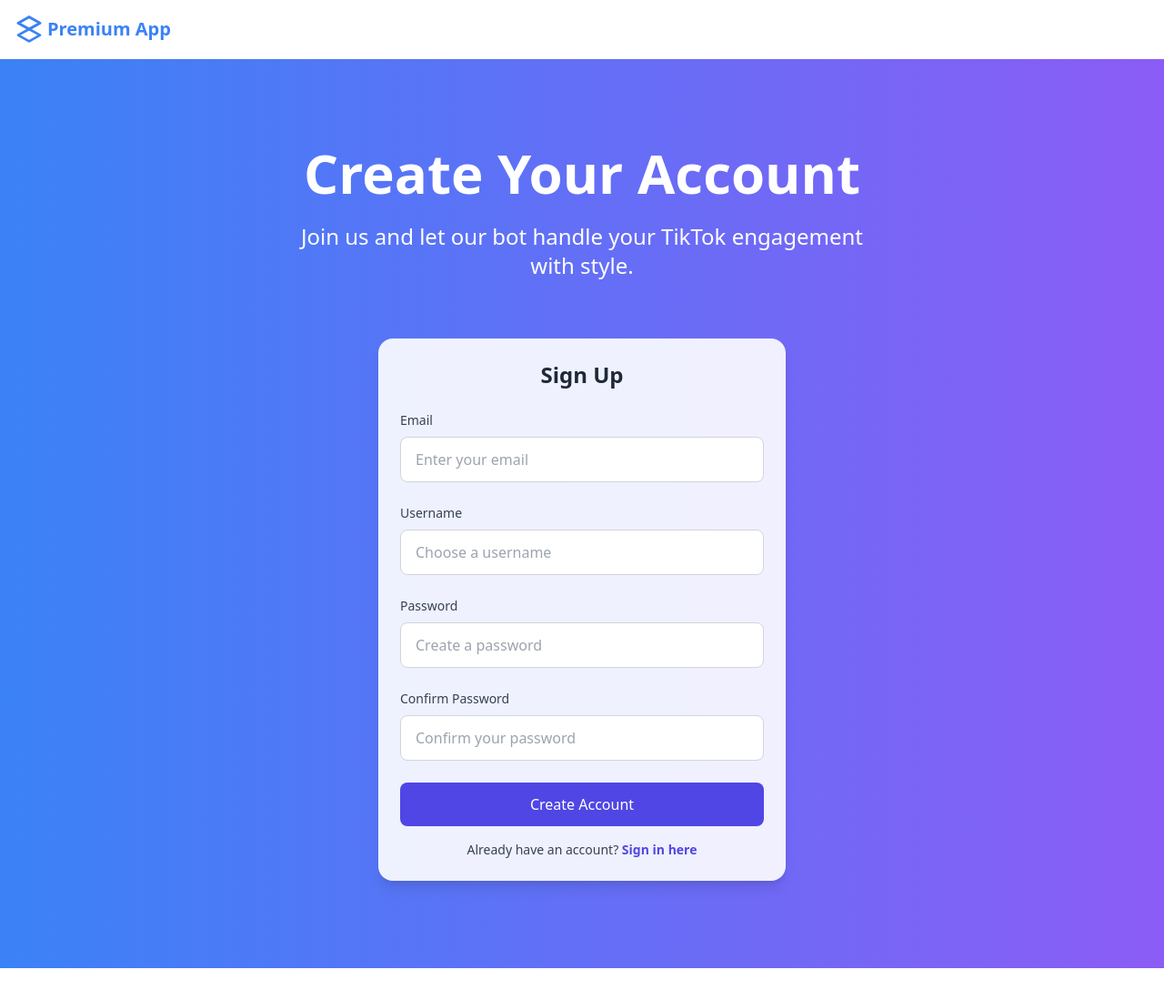
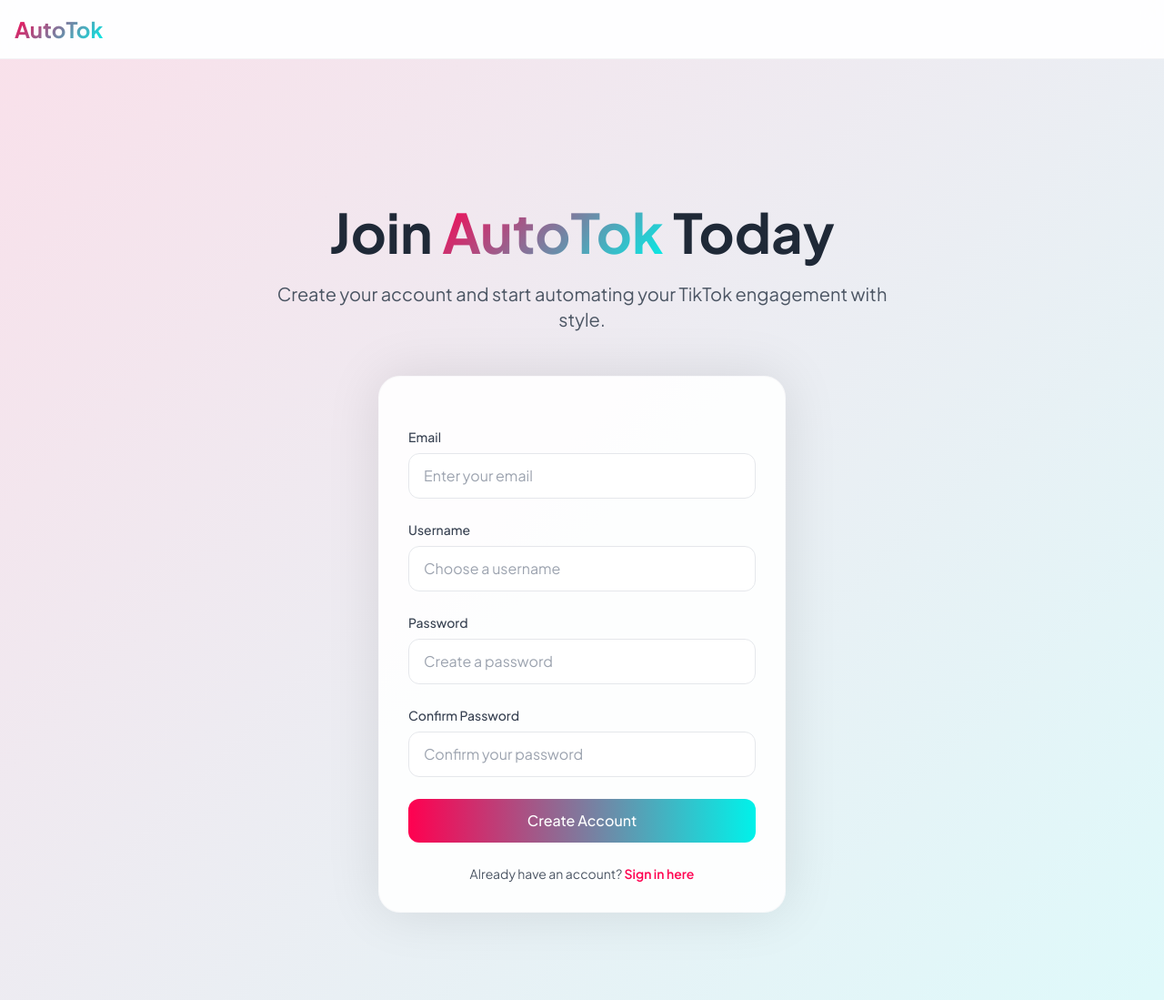
Before and after one commit to ZachRC/tttp1, a Django app: page /register/ in a window 1280 px wide. Shown: the whole page at 91% size. Before the commit the page ends 1064 px from the top, so only its background shows below. Run offline with Django 4.2, Linux system fonts and the light colour scheme; some libraries are stand-ins or nearby versions.

Commit message:
first commit

```diff
--- a/templates/main/register.html
+++ b/templates/main/register.html
@@ -3,85 +3,129 @@
 <head>
   <meta charset="UTF-8">
   <meta name="viewport" content="width=device-width, initial-scale=1.0">
-  <title>Register - Premium App</title>
-  <!-- Tailwind CSS -->
+  <title>Register - AutoTok</title>
   <script src="https://cdn.tailwindcss.com"></script>
+  <link rel="stylesheet" href="https://cdnjs.cloudflare.com/ajax/libs/font-awesome/6.4.0/css/all.min.css">
+  <script>
+    tailwind.config = {
+      theme: {
+        extend: {
+          colors: {
+            primary: '#FF0050',
+            secondary: '#00f2ea',
+            light: '#f8fafc',
+            accent: '#818cf8'
+          }
+        }
+      }
+    }
+  </script>
+  <style>
+    @import url('https://fonts.googleapis.com/css2?family=Plus+Jakarta+Sans:wght@300;400;500;600;700&display=swap');
+    body {
+      font-family: 'Plus Jakarta Sans', sans-serif;
+    }
+    .gradient-text {
+      background: linear-gradient(135deg, #FF0050, #00f2ea);
+      -webkit-background-clip: text;
+      -webkit-text-fill-color: transparent;
+    }
+    .gradient-bg {
+      background: linear-gradient(135deg, rgba(255,0,80,0.1), rgba(0,242,234,0.1));
+    }
+    .card-shadow {
+      box-shadow: 0 0 60px rgba(0,0,0,0.1);
+    }
+    .glass-effect {
+      backdrop-filter: blur(10px);
+      background: rgba(255, 255, 255, 0.7);
+    }
+    @keyframes fadeInUp {
+      from {
+        opacity: 0;
+        transform: translateY(20px);
+      }
+      to {
+        opacity: 1;
+        transform: translateY(0);
+      }
+    }
+    .animate-hero {
+      opacity: 0;
+      animation: fadeInUp 0.8s ease-out forwards;
+    }
+    .animate-hero-delay-1 {
+      opacity: 0;
+      animation: fadeInUp 0.8s ease-out 0.2s forwards;
+    }
+  </style>
 </head>
-<body class="text-gray-800">
+<body class="bg-light text-gray-800 overflow-x-hidden">
   <!-- Navigation -->
-  <nav class="bg-white border-b border-gray-100 fixed w-full z-10 top-0 left-0">
+  <nav class="sticky top-0 left-0 w-full z-50 bg-white/80 backdrop-blur-md border-b border-gray-100">
     <div class="max-w-7xl mx-auto px-4">
       <div class="flex items-center justify-between h-16">
-        <!-- Logo -->
         <div class="flex-shrink-0">
-          <a href="/" class="flex items-center text-blue-500 font-bold text-xl">
-            <!-- Example Logo Icon -->
-            <svg class="w-8 h-8 mr-1" fill="none" stroke="currentColor" stroke-width="2"
-                 viewBox="0 0 24 24" stroke-linecap="round" stroke-linejoin="round"
-                 aria-hidden="true">
-              <path d="M12 2l9 5-9 5-9-5 9-5z" />
-              <path d="M12 22l9-5-9-5-9 5 9 5z" />
-              <path d="M12 12l9-5-9-5-9 5 9 5z" />
-            </svg>
-            Premium App
+          <a href="/" class="flex items-center">
+            <span class="text-2xl font-bold gradient-text">AutoTok</span>
           </a>
         </div>
-        <!-- Optional mobile toggles here -->
       </div>
     </div>
   </nav>
 
-  <!-- Hero Section -->
-  <section class="pt-24 sm:pt-32 lg:pt-40 pb-12 sm:pb-16 lg:pb-24 px-4 gradient-bg overflow-hidden bg-gradient-to-r from-blue-500 to-violet-500 min-h-screen">
-    <div class="max-w-7xl mx-auto flex flex-col items-center text-center text-white">
-      <h1 class="text-4xl sm:text-5xl lg:text-6xl font-bold leading-tight mb-6">
-        Create Your Account
+  <!-- Register Section -->
+  <section class="pt-24 sm:pt-32 lg:pt-40 pb-12 sm:pb-16 lg:pb-24 px-4 gradient-bg min-h-screen">
+    <div class="max-w-7xl mx-auto flex flex-col items-center">
+      <div class="text-center mb-12 animate-hero">
+        <h1 class="text-4xl sm:text-5xl lg:text-6xl font-bold mb-6">
+          Join <span class="gradient-text">AutoTok</span> Today
         </h1>
-      <p class="text-lg sm:text-xl lg:text-2xl leading-relaxed max-w-2xl mb-8">
-        Join us and let our bot handle your TikTok engagement with style.
+        <p class="text-lg sm:text-xl text-gray-600 max-w-2xl mx-auto">
+          Create your account and start automating your TikTok engagement with style.
         </p>
       </div>
 
-    <!-- Registration Form Section -->
-    <div class="max-w-md mx-auto mt-8 p-6 bg-white bg-opacity-90 rounded-2xl shadow-lg">
-      <h2 class="text-2xl font-bold mb-4 text-center text-gray-800">
-        Sign Up
-      </h2>
+      <!-- Register Form -->
+      <div class="w-full max-w-md animate-hero-delay-1">
+        <div class="bg-white/90 backdrop-blur-md rounded-3xl p-8 card-shadow border border-gray-100/50">
           <form method="post" class="space-y-6">
             {% csrf_token %}
             <div>
               <label class="block text-sm font-medium mb-2 text-gray-700">Email</label>
               <input type="email" name="email" required
-                 class="w-full px-4 py-3 rounded-lg border border-gray-300 focus:border-indigo-500 focus:outline-none"
+                     class="w-full px-4 py-3 rounded-xl border border-gray-200 focus:border-primary focus:ring-2 focus:ring-primary/20 focus:outline-none transition-all"
                      placeholder="Enter your email">
             </div>
             <div>
               <label class="block text-sm font-medium mb-2 text-gray-700">Username</label>
               <input type="text" name="username" required
-                 class="w-full px-4 py-3 rounded-lg border border-gray-300 focus:border-indigo-500 focus:outline-none"
+                     class="w-full px-4 py-3 rounded-xl border border-gray-200 focus:border-primary focus:ring-2 focus:ring-primary/20 focus:outline-none transition-all"
                      placeholder="Choose a username">
             </div>
             <div>
               <label class="block text-sm font-medium mb-2 text-gray-700">Password</label>
               <input type="password" name="password" required
-                 class="w-full px-4 py-3 rounded-lg border border-gray-300 focus:border-indigo-500 focus:outline-none"
+                     class="w-full px-4 py-3 rounded-xl border border-gray-200 focus:border-primary focus:ring-2 focus:ring-primary/20 focus:outline-none transition-all"
                      placeholder="Create a password">
             </div>
             <div>
               <label class="block text-sm font-medium mb-2 text-gray-700">Confirm Password</label>
               <input type="password" name="confirm_password" required
-                 class="w-full px-4 py-3 rounded-lg border border-gray-300 focus:border-indigo-500 focus:outline-none"
+                     class="w-full px-4 py-3 rounded-xl border border-gray-200 focus:border-primary focus:ring-2 focus:ring-primary/20 focus:outline-none transition-all"
                      placeholder="Confirm your password">
             </div>
             <button type="submit"
-                class="w-full py-3 px-4 rounded-lg bg-indigo-600 hover:bg-indigo-700 text-white font-medium">
+                    class="w-full py-3 px-4 bg-gradient-to-r from-primary to-secondary text-white rounded-xl font-medium hover:opacity-90 transition-all">
               Create Account
             </button>
           </form>
-      <p class="mt-4 text-center text-sm text-gray-700">
+          <p class="mt-6 text-center text-sm text-gray-600">
             Already have an account?
-        <a href="{% url 'main:login' %}" class="text-indigo-600 hover:text-indigo-500 font-semibold">Sign in here</a>
+            <a href="{% url 'main:login' %}" class="text-primary hover:text-primary/80 font-semibold">Sign in here</a>
           </p>
+        </div>
+      </div>
     </div>
   </section>
 </body>
```
Also changed, not shown: templates/main/login.html (+76 -33 lines). Lines whose indentation alone changed are shown as unchanged.
